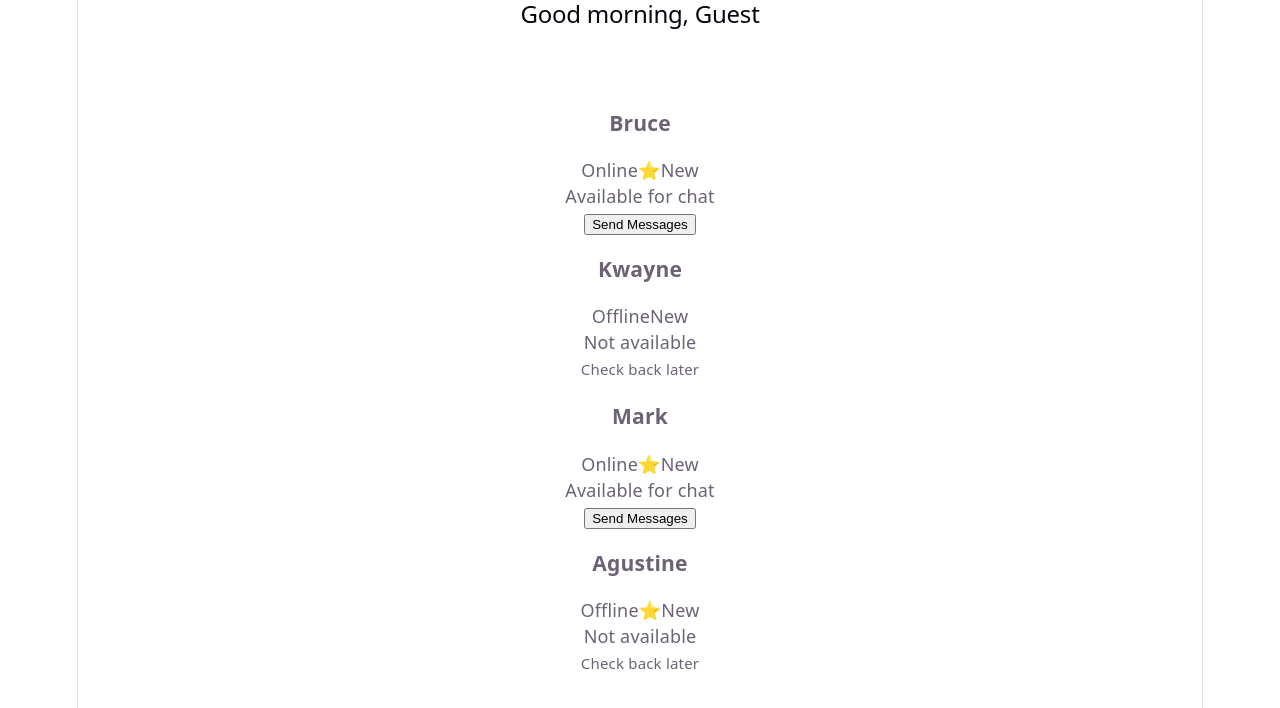
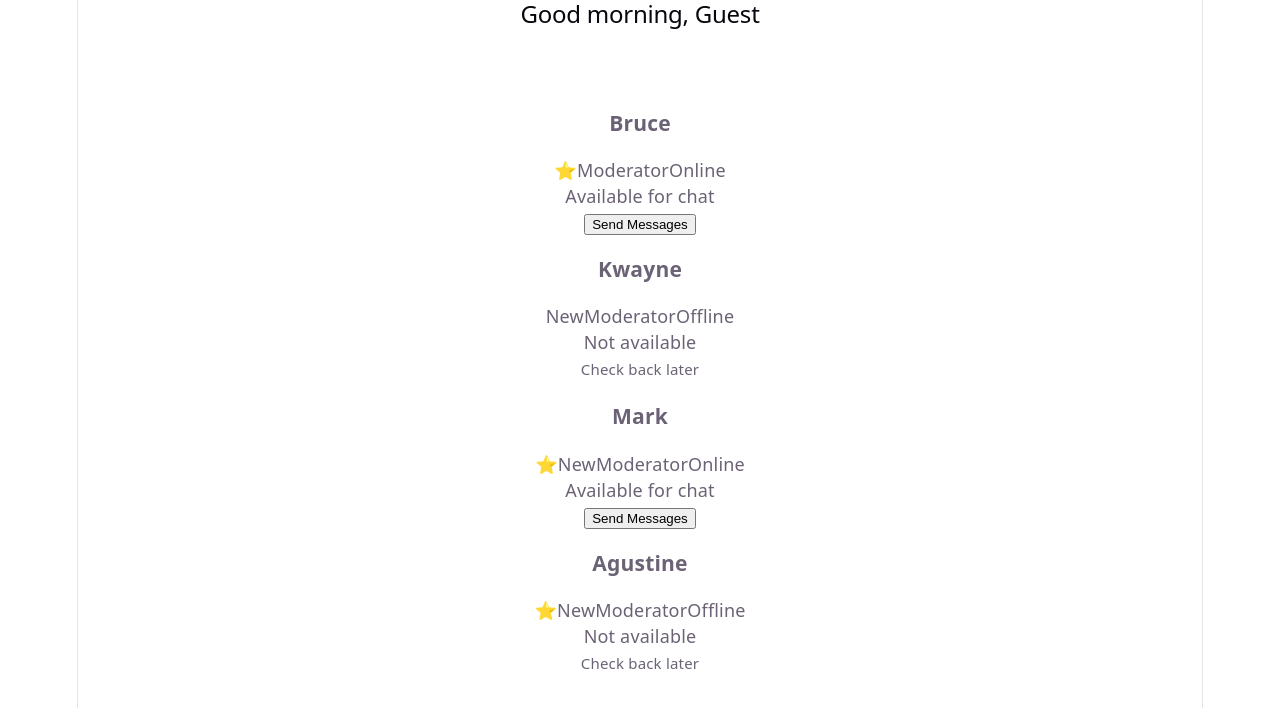
Before and after one commit to Alanunay/PracticeMaterials, a React (Vite) app: page / in a window 1280 px wide. Shown: the top 708 px of the page. Built offline with nearby package versions, Linux system fonts and the light colour scheme.

Commit message:
feat: add role prop to UserDetails component and update rendering logic

```diff
--- a/src/App.jsx
+++ b/src/App.jsx
@@ -32,10 +32,10 @@ function App() {
 
       <br/>
       <UserDetails name="Bruce" isOnline={true}
-      isPremium={true} isNew={true}/>
-      <UserDetails name="Kwayne" isOnline={false} isPremium={false} isNew={true}/>
-      <UserDetails name="Mark" isOnline={true} isPremium={true} isNew={true}/>
-      <UserDetails name="Agustine" isOnline={false} hideOffline={true} isPremium={true} isNew={true}/>
+      isPremium={true} isNew={false} role="Moderator"/>
+      <UserDetails name="Kwayne" isOnline={false} isPremium={false} isNew={true} role="Moderator"/>
+      <UserDetails name="Mark" isOnline={true} isPremium={true} isNew={true} role="Moderator"/>
+      <UserDetails name="Agustine" isOnline={false} hideOffline={true} isPremium={true} isNew={true} role="Moderator"/>
       {/* <CardWrapper title="User Profile">
         <p>Bruce wayne</p>
         <p>batman@jl.com</p>
--- a/src/components/other-components/UserDetails.jsx
+++ b/src/components/other-components/UserDetails.jsx
@@ -1,15 +1,26 @@
 
-export const UserDetails =({ name, isOnline, isPremium, isNew}) =>{
+export const UserDetails =({ name, isOnline, isPremium, isNew, role}) =>{
 //  if(hideOffline && !isOnline){
 //     return null;
 //  }
 
+let roleBadge = null;
+if (role === "Administrator"){
+    roleBadge = <span>Admin</span>;
+}
+else if(role === "Moderator"){
+    roleBadge = <span>Moderator</span>;
+}
+else if(role === "VIP"){
+    roleBadge = <span>VIP</span>
+}
 return (
     <div>
         <h3>{name}</h3>
+          {isPremium &&  <span>⭐</span>}
+          {isNew &&  <span>New</span>}
+          {roleBadge}
         <span>{isOnline ? "Online":"Offline"}</span>
-        {isPremium &&  <span>⭐</span>}
-        {isNew &&  <span>New</span>}
         <p>{isOnline ? "Available for chat":"Not available"}</p>
         {
             isOnline ? (
```
